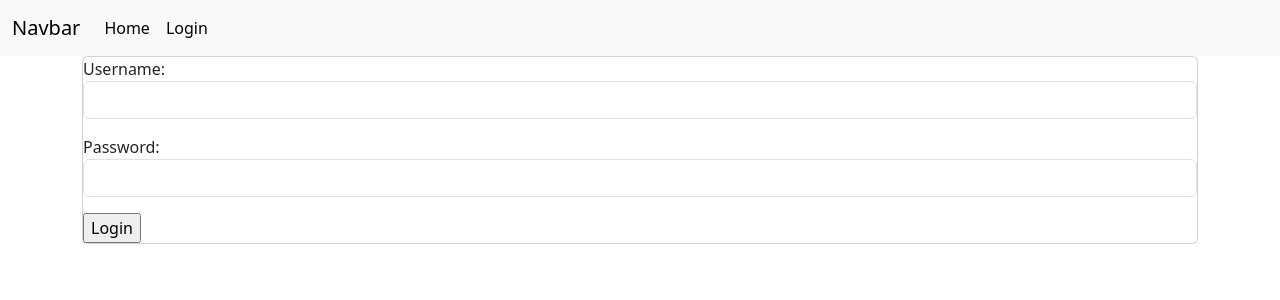
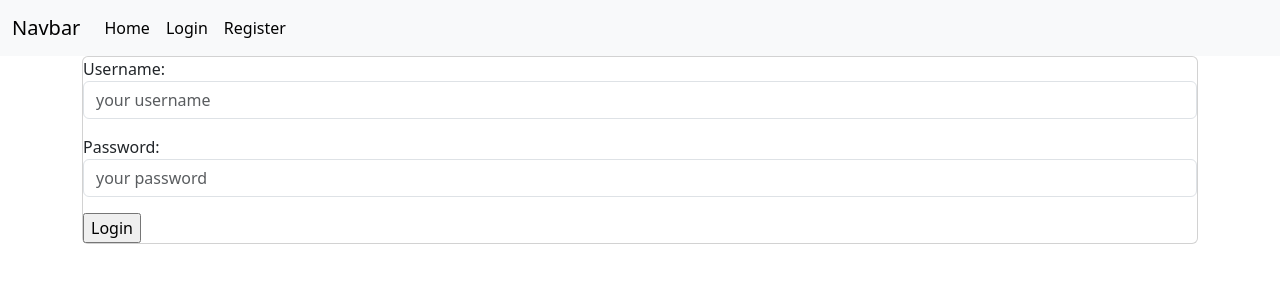
Before and after one commit to raminBadri/Simple-Social-Network, a Django app: page /account/login/ in a window 1280 px wide. Shown: the top 300 px of the page. Run offline with Django 3.2, Linux system fonts and the light colour scheme; some libraries are stand-ins or nearby versions.

Commit message:
add registration feature to account app

```diff
--- a/SSN/account/forms.py
+++ b/SSN/account/forms.py
@@ -2,5 +2,16 @@ from django import forms
 
 
 class UserLoginForm(forms.Form):
-    username = forms.CharField(max_length=255, widget=forms.TextInput(attrs={'class': 'form-control'}))
-    password = forms.CharField(max_length=255, widget=forms.PasswordInput(attrs={'class': 'form-control'}))
+    username = forms.CharField(max_length=255, widget=forms.TextInput(attrs={'class': 'form-control',
+                                                                             'placeholder': 'your username'}))
+    password = forms.CharField(max_length=255, widget=forms.PasswordInput(attrs={'class': 'form-control',
+                                                                                 'placeholder': 'your password'}))
+
+
+class UserRegisterForm(forms.Form):
+    username = forms.CharField(max_length=255, widget=forms.TextInput(attrs={'class': 'form-control',
+                                                                             'placeholder': 'your username'}))
+    password = forms.CharField(max_length=255, widget=forms.PasswordInput(attrs={'class': 'form-control',
+                                                                                 'placeholder': 'your password'}))
+    email = forms.EmailField(max_length=255, widget=forms.EmailInput(attrs={'class': 'form-control',
+                                                                            'placeholder': 'your email'}))
--- a/SSN/account/urls.py
+++ b/SSN/account/urls.py
@@ -1,8 +1,9 @@
 from django.urls import path
-from .views import user_login, user_logout
+from .views import user_login, user_logout, user_register
 
 app_name = 'account'
 urlpatterns = [
     path('login/', user_login, name='user_login'),
     path('logout/', user_logout, name='user_logout'),
+    path('register/', user_register, name='user_register'),
 ]
--- a/SSN/account/views.py
+++ b/SSN/account/views.py
@@ -1,6 +1,7 @@
 from django.contrib.auth import authenticate, login, logout
+from django.contrib.auth.models import User
 from django.shortcuts import render, redirect
-from .forms import UserLoginForm
+from .forms import UserLoginForm, UserRegisterForm
 from django.contrib import messages
 
 
@@ -28,3 +29,21 @@ def user_logout(request):
         logout(request)
         messages.success(request, 'you logged out successfully', 'success')
         return redirect('posts:all-posts')
+
+
+def user_register(request):
+    if request.method == 'POST':
+        form = UserRegisterForm(request.POST)
+        if form.is_valid():
+            cd = form.cleaned_data
+            username = form.cleaned_data['username']
+            password = form.cleaned_data['password']
+            email = form.cleaned_data['email']
+            user = User.objects.create_user(username, email, password)
+            messages.success(request, 'You registered successfully', 'success')
+            login(request, user)
+            return redirect('posts:all-posts')
+
+    else:
+        form = UserRegisterForm()
+        return render(request, 'account/register.html', {'form': form})
--- a/SSN/templates/inc/navbar.html
+++ b/SSN/templates/inc/navbar.html
@@ -11,6 +11,7 @@
               <a class="nav-link active" href="{% url 'account:user_logout' %}">Logout</a>
           {% else %}
               <a class="nav-link active" href="{% url 'account:user_login' %}">Login</a>
+              <a class="nav-link active" href="{% url 'account:user_register' %}">Register</a>
           {% endif %}
       </div>
     </div>
```
Also changed, not shown: SSN/account/templates/account/register.html (added, +11 -0 lines).
